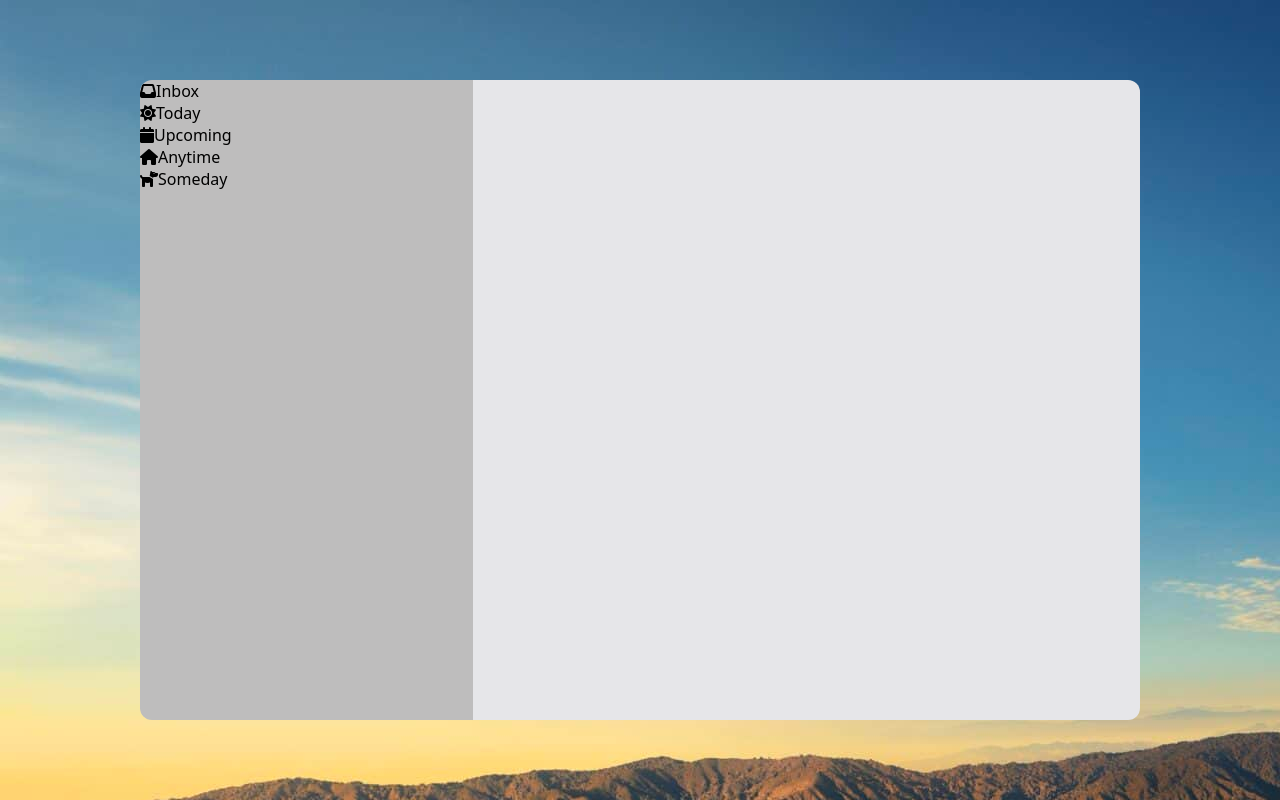
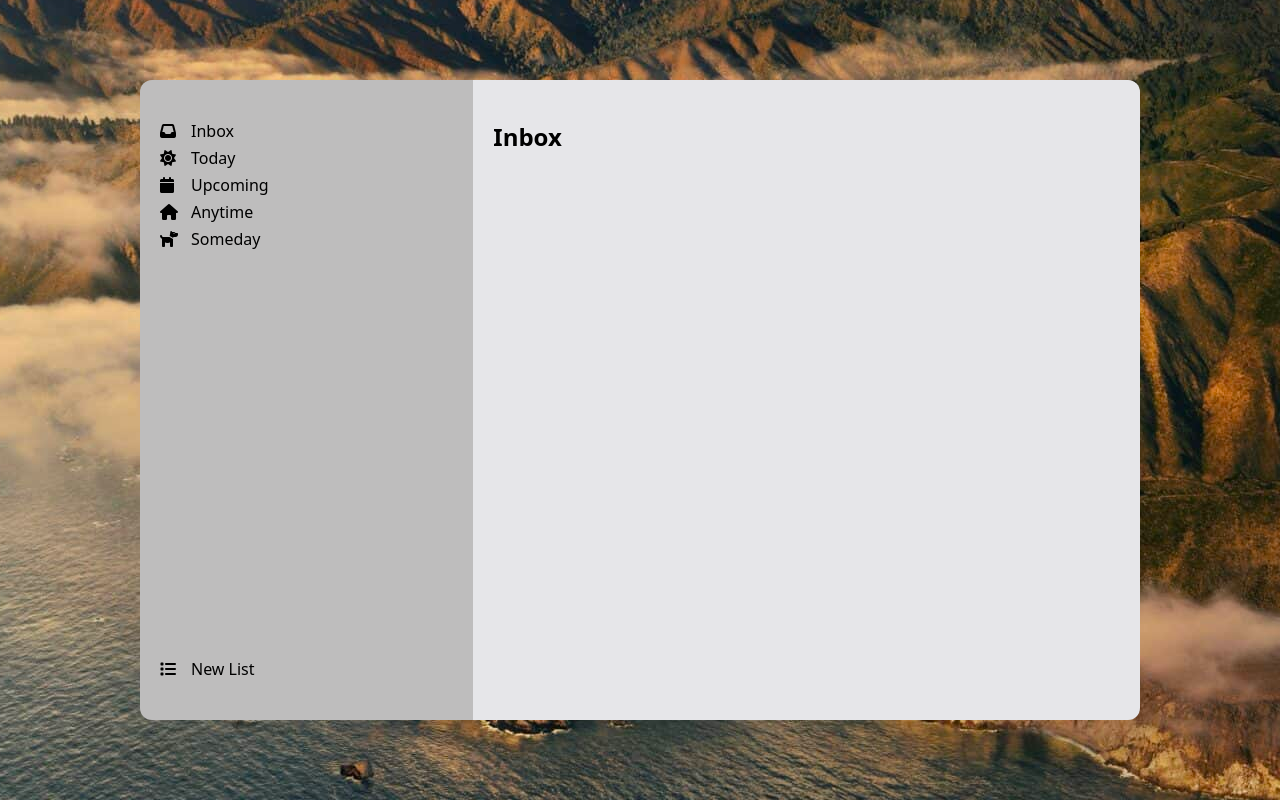
Before and after one commit to josueramirez1/todo-list, a website built with webpack: page src/template.html in a window 1280 px wide. Built offline with nearby package versions, Linux system fonts and the light colour scheme.

Commit message:
adding inbox.js file and styling ui, adding new list div

```diff
--- a/src/defaultItems.js
+++ b/src/defaultItems.js
@@ -41,5 +41,11 @@ export default function defaultItems() {
   somedayI.classList.add("fa-solid", "fa-dog");
   someday.append(somedayI, somedayS);
 
-  return { inbox, today, upcoming, anytime, someday };
+  //new list icon
+  const newListBtnS = document.createElement("span");
+  const newListBtnI = document.createElement("i");
+  newListBtnS.textContent = "New List";
+  newListBtnI.classList.add("fa-solid", "fa-list");
+
+  return { inbox, today, upcoming, anytime, someday, newListBtnI, newListBtnS };
 }
--- /dev/null
+++ b/src/inbox.js
@@ -0,0 +1,5 @@
+export default function inboxPage() {
+  const title = document.createElement("h1");
+  title.textContent = "Inbox";
+  return title;
+}
--- a/src/load.js
+++ b/src/load.js
@@ -1,4 +1,5 @@
 import defaultItems from "./defaultItems.js";
+import inboxPage from "./inbox.js";
 
 export default function load() {
   //select body
@@ -6,15 +7,26 @@ export default function load() {
   //create html tags
   const main = document.createElement("main");
   const aside = document.createElement("aside");
+  const lists = document.createElement("div");
+  const newListDiv = document.createElement("div");
   const section = document.createElement("section");
   //create id's or class
   main.id = "main";
   aside.id = "aside";
   section.id = "section";
+  lists.id = "lists";
+  newListDiv.id = "new-list";
   //append
   body.appendChild(main);
   main.append(aside, section);
   //append divs  to aside
-  const { inbox, today, upcoming, anytime, someday } = defaultItems();
-  aside.append(inbox, today, upcoming, anytime, someday);
+  const { inbox, today, upcoming, anytime, someday, newListBtnI, newListBtnS } =
+    defaultItems();
+  lists.append(inbox, today, upcoming, anytime, someday);
+  newListDiv.append(newListBtnI, newListBtnS);
+  aside.append(lists, newListDiv);
+
+  //append title to current list opened
+  const title = inboxPage();
+  section.append(title);
 }
--- a/src/styles.css
+++ b/src/styles.css
@@ -1,7 +1,7 @@
 * {
   margin: 0;
+  padding: 0;
   box-sizing: border-box;
-  padding: 0;
 }
 
 body {
@@ -9,7 +9,7 @@ body {
   height: 100vh;
   background-image: url("./assets/images/bigsur.jpg");
   background-repeat: no-repeat;
-  background-position: center / cover;
+  background-position: center;
   position: relative;
 }
 
@@ -28,9 +28,47 @@ body {
 #aside {
   flex: 1;
   background-color: rgb(190, 189, 189);
+  padding-inline-start: 20px;
+  padding-block: 40px;
+
+  display: flex;
+  flex-direction: column;
+  justify-content: space-between;
+}
+
+#lists {
+  display: flex;
+  flex-direction: column;
+  gap: 5px;
+}
+
+#lists div {
+  display: flex;
+  align-items: center;
+  gap: 15px;
+}
+
+#lists div i {
+  height: 16px;
+  width: 16px;
+}
+
+#new-list {
+  display: flex;
+  align-items: center;
+  gap: 15px;
+}
+
+#lists .fa-solid,
+#lists span,
+#new-list .fa-solid,
+#new-list span {
+  cursor: pointer;
 }
 
 #section {
   flex: 2;
   background-color: rgb(230, 230, 233);
+  padding-block: 40px;
+  padding-inline: 20px;
 }
```
